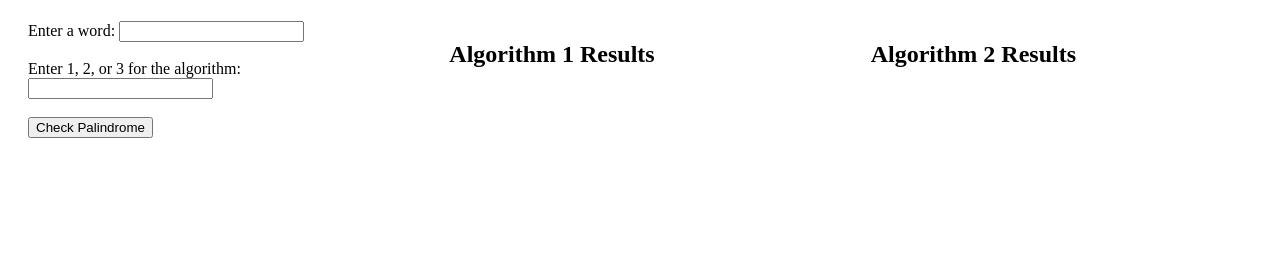
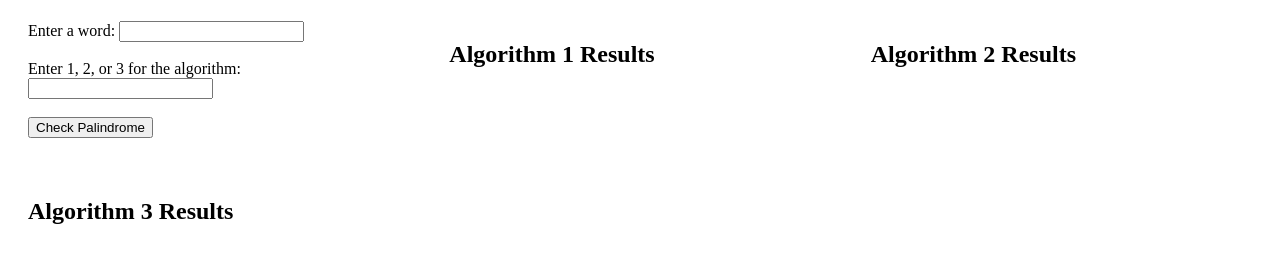
Before and after one commit to l1zm4r13/CMP-335, a plain HTML site: page Module 2/Assignment 1/assignment_1Liz.html in a window 1280 px wide. Shown: the part 79-342 px from the top of the page. Drawn offline with Linux system fonts and the light colour scheme.

Commit message:
Add results display for algorithm 3
Added a new section to display results for algorithm 3.

```diff
--- a/Module 2/Assignment 1/assignment_1Liz.html
+++ b/Module 2/Assignment 1/assignment_1Liz.html
@@ -25,17 +25,23 @@
                 <input type="button" value="Check Palindrome" onclick="validateANDcheck()">
             </form>
         </div>
-    <!-- divs to display results for algorithm 1 -->
+        <!-- divs to display results for algorithm 1 -->
         <div class="myflexboxColumn">
                 <h2>Algorithm 1 Results</h2>
                 <ul id="algorithm1Results"></ul>
         </div>
 
-    <!-- divs to display results for algorithm 2 -->
+        <!-- divs to display results for algorithm 2 -->
         <div class="myflexboxColumn">
             <h2>Algorithm 2 Results</h2>
             <ul id="algorithm2Results"></ul>
         </div>
+
+        <!-- divs to display results for algorithm 3 -->
+        <div class="myflexboxColumn">
+            <h2>Algorithm 3 Results</h2>
+            <ul id="algorithm3Results"></ul>
+        </div>
     </div>
 </body>
 </html>
```
